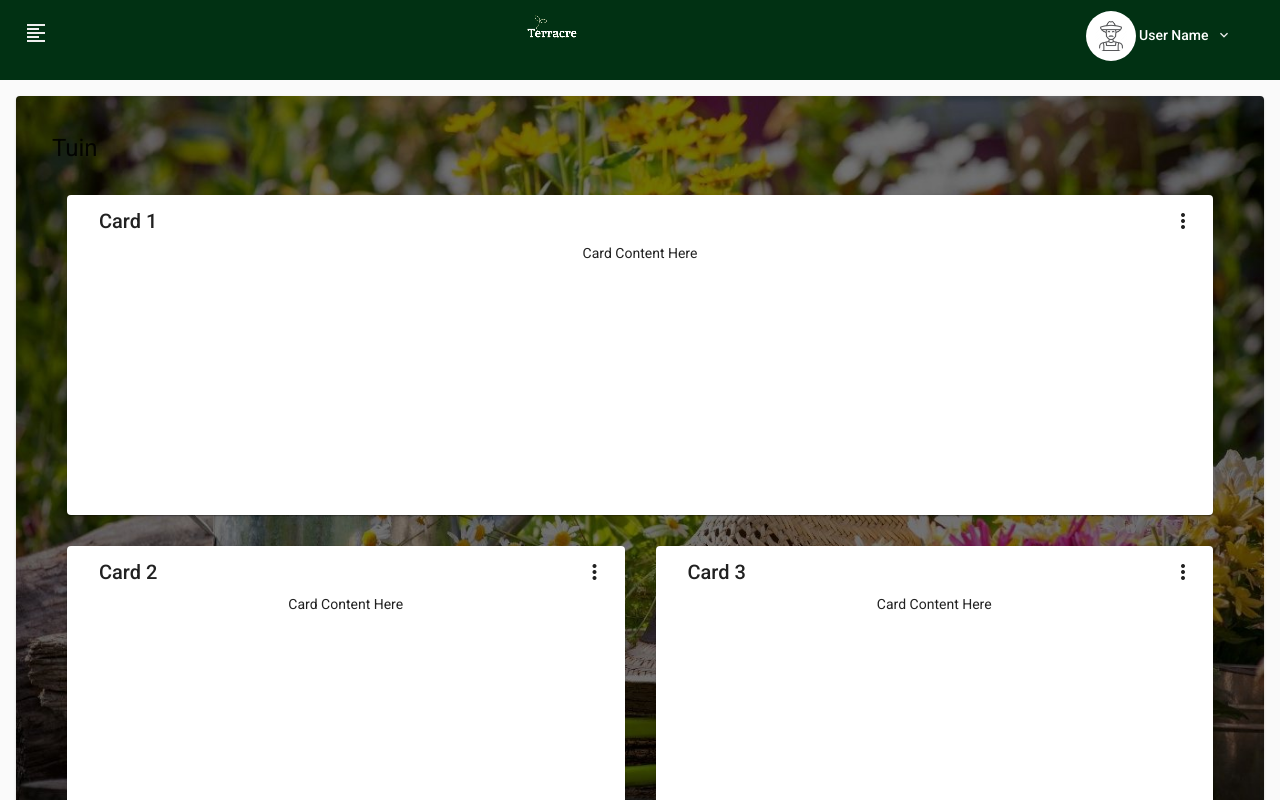
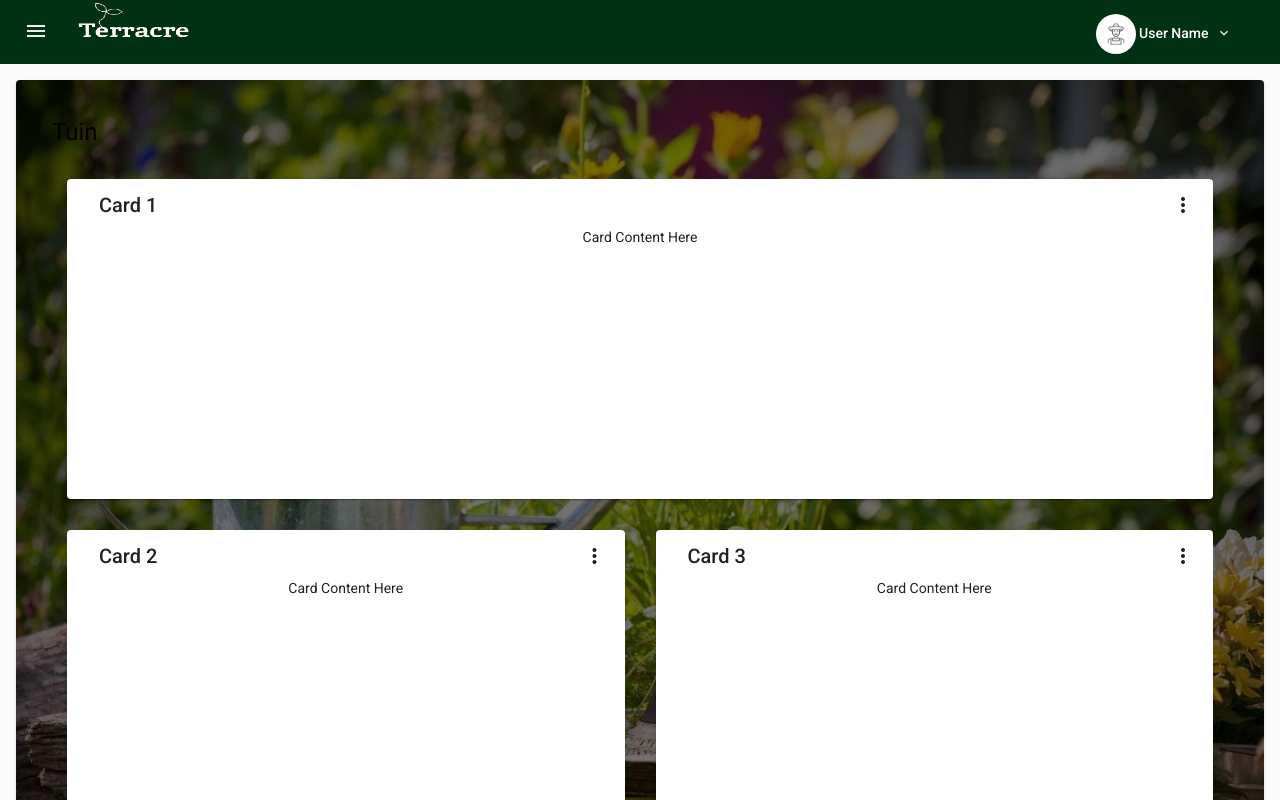
Before and after one commit to Merybar/Terracre, an Angular app: page /dashboard/tuin in a window 1280 px wide. Shown: the top 800 px of the page. Built offline with nearby package versions, Linux system fonts and the light colour scheme.

Commit message:
css dashboard

```diff
--- a/src/app/dashboard/dashboard/dashboard.component.html
+++ b/src/app/dashboard/dashboard/dashboard.component.html
@@ -1,23 +1,28 @@
 <app-header (toggledEvent)="drawer.toggle()"></app-header>
 
-<mat-drawer-container class="example-container" autosize >
-    <mat-drawer #drawer class="example-sidenav" mode="side">
+<mat-drawer-container autosize>
+    <mat-drawer #drawer mode="side">
         <mat-nav-list>
-                <a mat-list-item routerLinkActive="list-item-active" routerLink="tuin">
-                    <mat-icon>home</mat-icon> Tuin</a>
-                <a mat-list-item routerLinkActive="list-item-active" routerLink="planten">
-                    <mat-icon>dashboard</mat-icon> Planten</a>
-                <a mat-list-item routerLinkActive="list-item-active" routerLink="community">
-                    <mat-icon>people</mat-icon> Community </a>
-                <a mat-list-item routerLinkActive="list-item-active" routerLink="notities">
-                    <mat-icon>book</mat-icon> Notities </a>
-                <a mat-list-item routerLinkActive="list-item-active" routerLink="herinnering">
-                    <mat-icon>alarm</mat-icon> Herinnering </a>
+            <a mat-list-item routerLinkActive="list-item-active" routerLink="tuin">
+                <mat-icon>home</mat-icon> Tuin
+            </a>
+            <a mat-list-item routerLinkActive="list-item-active" routerLink="planten">
+                <mat-icon>dashboard</mat-icon> Planten
+            </a>
+            <a mat-list-item routerLinkActive="list-item-active" routerLink="community">
+                <mat-icon>people</mat-icon> Community
+            </a>
+            <a mat-list-item routerLinkActive="list-item-active" routerLink="notities">
+                <mat-icon>book</mat-icon> Notities
+            </a>
+            <a mat-list-item routerLinkActive="list-item-active" routerLink="herinnering">
+                <mat-icon>alarm</mat-icon> Herinnering
+            </a>
         </mat-nav-list>
     </mat-drawer>
 
-    <div class="example-sidenav-content" >
-        <mat-card class="main-content" >
+    <div class="example-sidenav-content">
+        <mat-card class="main-content">
             <mat-card-content>
                 <router-outlet></router-outlet>
             </mat-card-content>
--- a/src/app/dashboard/dashboard/dashboard.component.scss
+++ b/src/app/dashboard/dashboard/dashboard.component.scss
@@ -1,34 +1,29 @@
-.mat-drawer-container{
+.mat-drawer-container {
   height: 90%;
 }
-.mat-drawer{
+
+.mat-drawer {
   background-color: #6C7A11;
-    height: 100%;
-    width: 150px;
+  width: 180px;
+  position: fixed;
+  top: 64px
 }
+
 .mat-list-item {
   color: #f0f0f0 !important;
   font-size: 0.8rem;
   height: 44px !important;
   margin-bottom: 4px;
+
   &:hover {
     color: #f2f5f7 !important;
   }
+
   ::ng-deep {
     .mat-list-item-content {
       border-radius: 5px;
       margin: 0 8px;
-        &:hover {
-            background: #013113 !important;
-        }
-        }
-    }
-}
-.list-item-active {
-    color: #f2f5f7 !important;
-    ::ng-deep {
-        .mat-list-item-content {
-        background: #013113 !important;
+
       &:hover {
         background: #013113 !important;
       }
@@ -36,13 +31,25 @@
   }
 }
 
-.example-sidenav-content{
+.list-item-active {
+  color: #f2f5f7 !important;
+
+  ::ng-deep {
+    .mat-list-item-content {
+      background: #013113 !important;
+
+      &:hover {
+        background: #013113 !important;
+      }
+    }
+  }
+}
+
+.main-content {
   height: 100%;
   margin: 1rem;
-}
-.main-content{
-    background:url(../../../assets/images/bg.jpg);
+  background: url(../../../assets/images/bg.jpg);
   background-repeat: no-repeat;
-    background-size:cover;
+  background-size: cover;
   background-attachment: fixed;
 }
--- a/src/app/dashboard/header/header.component.html
+++ b/src/app/dashboard/header/header.component.html
@@ -1,11 +1,15 @@
-<mat-toolbar >
+<mat-toolbar>
     <mat-toolbar-row class="justify-content-between">
-        <button mat-icon-button  class="example-icon" aria-label="Example icon-button with menu icon" (click)="toggleAction()">
-            <mat-icon>format_align_left</mat-icon>
-        </button>
-        <div class="row mr-2 ml-auto">
-            <img src="./assets/images/logo.png" alt="" class="logo-image mr-1 p-2" />
+        <div class="logo-menu">
+            <button mat-icon-button class="example-icon" aria-label="Example icon-button with menu icon"
+                (click)="toggleAction()">
+                <mat-icon>menu</mat-icon>
+            </button>
+            <div class="row mr-2 ml-auto ">
+                <img src="./assets/images/logo2.png" alt="" class="logo-image" />
+            </div>
         </div>
+
         <div class="row mr-2 ml-auto">
             <ul class="row m-0 align-items-center">
                 <li>
@@ -19,7 +23,7 @@
                             <mat-icon>account_box</mat-icon>
                             Mijn account
                         </button>
-                        <button mat-menu-item>
+                        <button mat-menu-item [routerLink]="['/login']" routerLinkActive="router-link-active">
                             <mat-icon>exit_to_app</mat-icon>
                             Logout
                         </button>
--- a/src/app/dashboard/header/header.component.scss
+++ b/src/app/dashboard/header/header.component.scss
@@ -2,8 +2,26 @@ mat-toolbar {
   position: sticky;
   top: 0;
   z-index: 100;
+  height: 10%;
+}
+
+mat-toolbar-row {
+
   color: white;
-    height: 10%;
+  height: 100%;
+}
+
+.logo-menu {
+  display: flex;
+  flex-direction: row;
+  align-items: center;
+}
+
+img.logo-image {
+  width: 170px;
+  height: 50px;
+  margin-bottom: 10px;
+
 }
 
 ul {
@@ -11,23 +29,28 @@ ul {
     list-style: none;
   }
 }
+
 button {
   outline: none;
   border: 0;
   background: transparent;
 }
+
 .user {
   font-size: 14px;
 }
+
 mat-toolbar {
   background: #013113;
 }
+
 .user-image {
   border-radius: 50%;
-    width: 50px;
-    height: 50px;
+  width: 40px;
+  height: 40px;
   background-color: white;
   margin-bottom: 1px;
+
   &-icon {
     height: 18px;
     font-size: 16px;
@@ -41,15 +64,15 @@ mat-toolbar {
     background-color: #8B900B;
   }
 }
-.mat-icon{
+
+.mat-icon {
   color: #efefef;
 }
-.mat-menu-item{
+
+.mat-menu-item {
   color: #efefef;
 }
+
 .mat-menu-item:hover {
   background-color: #013113;
 }
-// mat-drawer-container{
-// height: 100vh;
-// }
--- a/src/styles.scss
+++ b/src/styles.scss
@@ -1,4 +1,11 @@
 /* You can add global styles to this file, and also import other style files */
 
-html, body { height: 100vh; }
-body { margin: 0; font-family: Roboto, "Helvetica Neue", sans-serif; }
+html,
+body {
+  height: 99, 9vh;
+}
+
+body {
+  margin: 0;
+  font-family: Roboto, "Helvetica Neue", sans-serif;
+}
```
Also changed, not shown: src/assets/images/logo2.png (added). Lines whose indentation alone changed are shown as unchanged.
